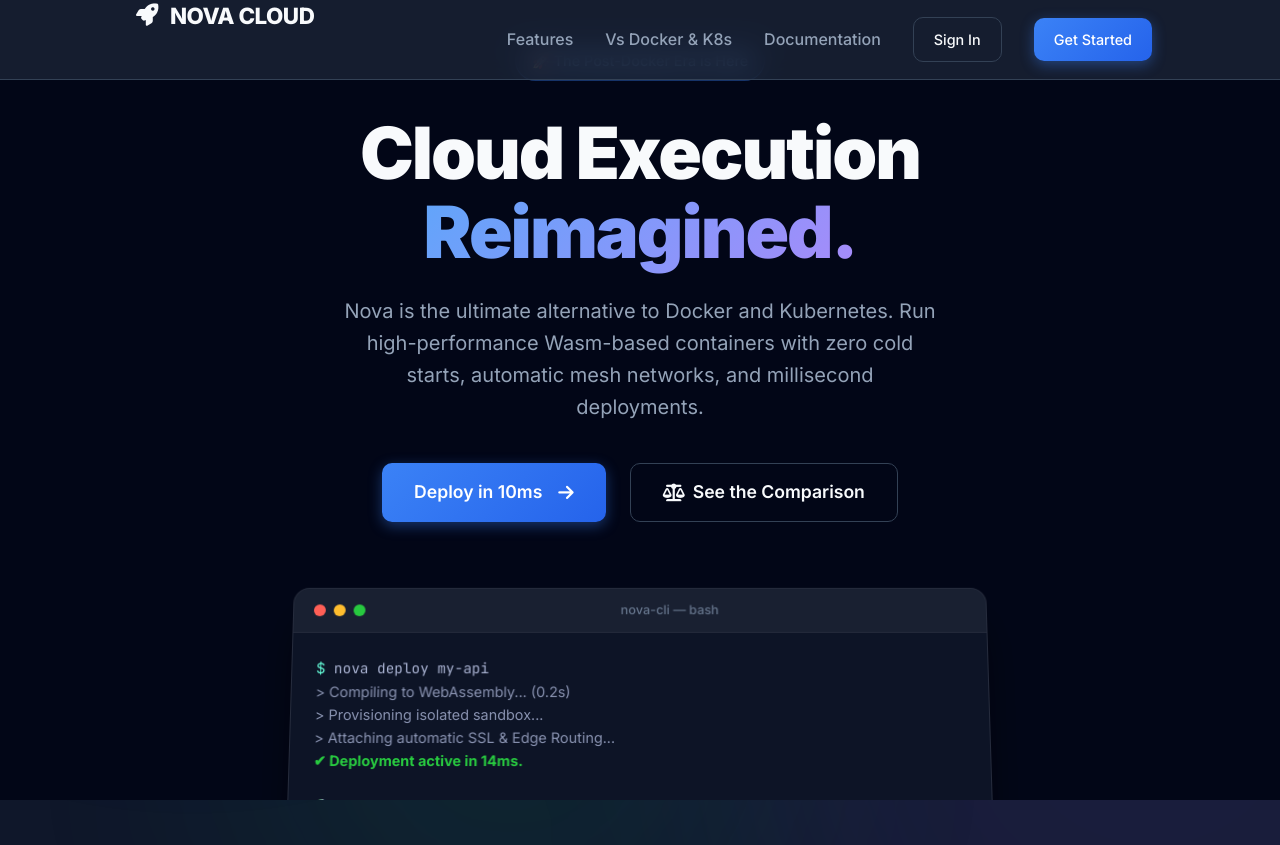
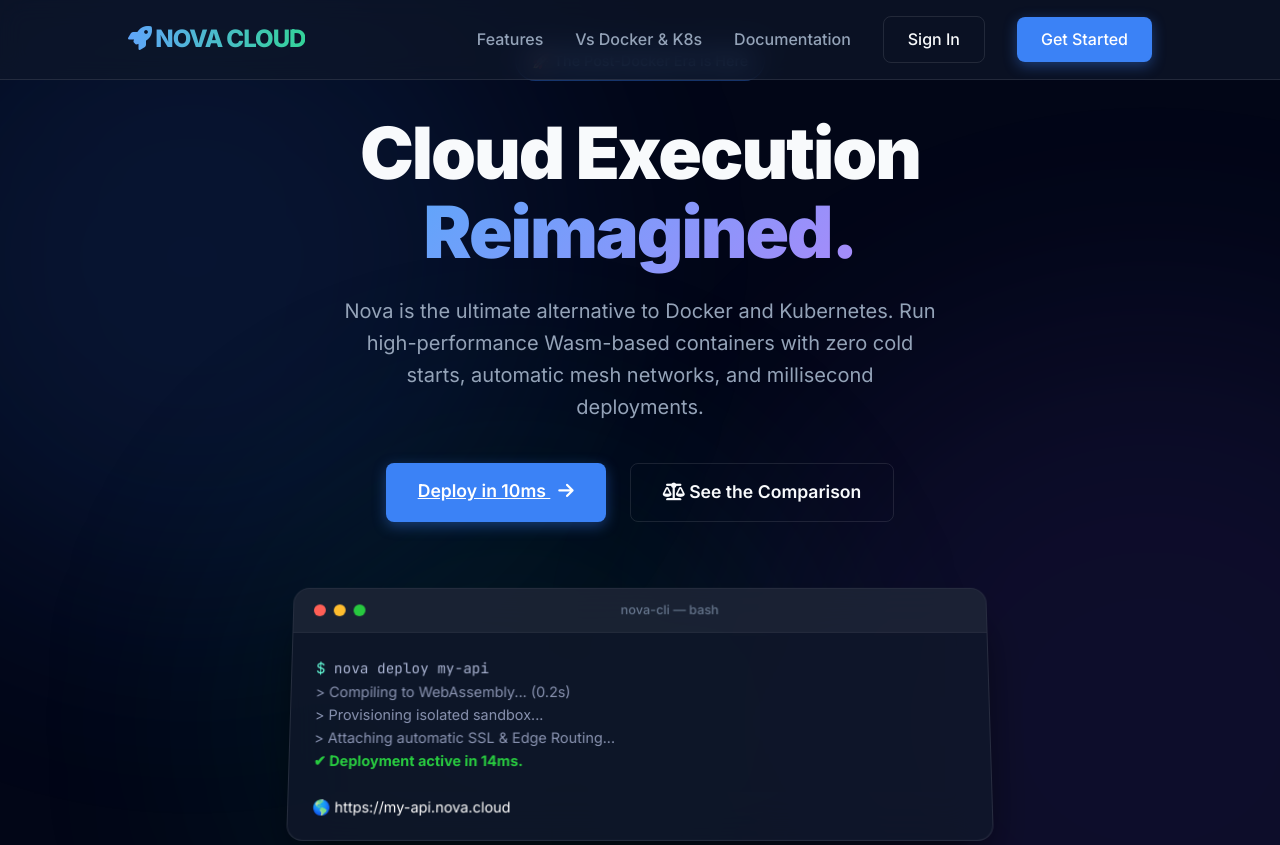
Before and after one commit to m7moud2/nova-container-system, a plain HTML site: page system/www/index.html in a window 1280 px wide. Shown: the top 845 px of the page. Drawn offline with Linux system fonts and the light colour scheme.

Commit message:
fix: remove dashboard-shared.css from landing/login/signup pages to fix scroll lockout, improve hero spacing and logo visibility

```diff
--- a/system/www/index.html
+++ b/system/www/index.html
@@ -10,7 +10,6 @@
     <link
         href="https://fonts.googleapis.com/css2?family=Inter:wght@400;500;600;700;800;900&family=JetBrains+Mono:wght@400;700&display=swap"
         rel="stylesheet">
-    <link rel="stylesheet" href="dashboard-shared.css">
     <style>
         /* Landing Page Specific Enhancements */
         body {
--- a/system/www/style.css
+++ b/system/www/style.css
@@ -51,7 +51,10 @@
     letter-spacing: -1px;
     background: linear-gradient(to right, #60a5fa, #34d399);
     -webkit-background-clip: text;
+    background-clip: text;
     -webkit-text-fill-color: transparent;
+    /* Fallback for visibility */
+    color: #f8fafc;
 }
 
 .nav-links {
```
Also changed, not shown: system/www/login.html (+0 -1 lines), system/www/signup.html (+0 -1 lines).
